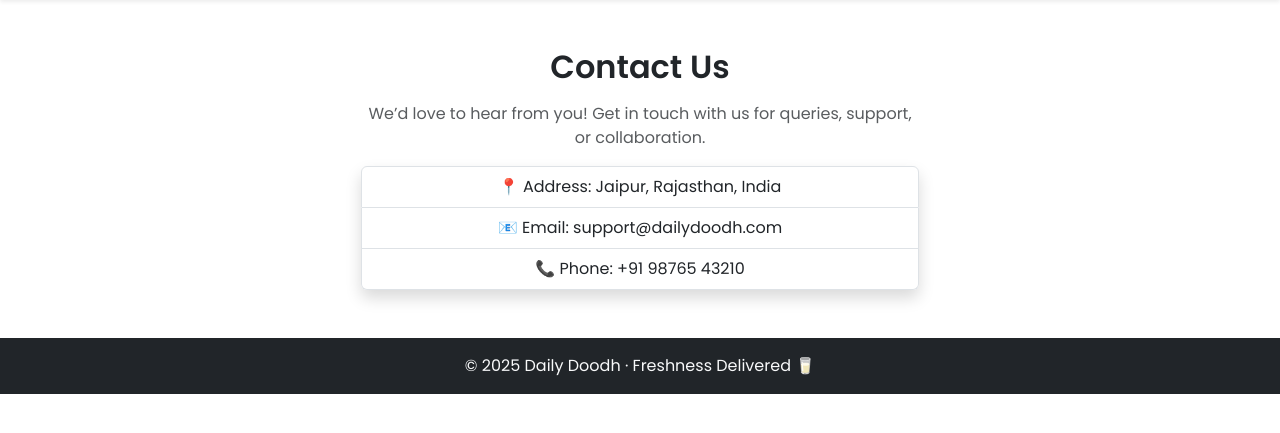
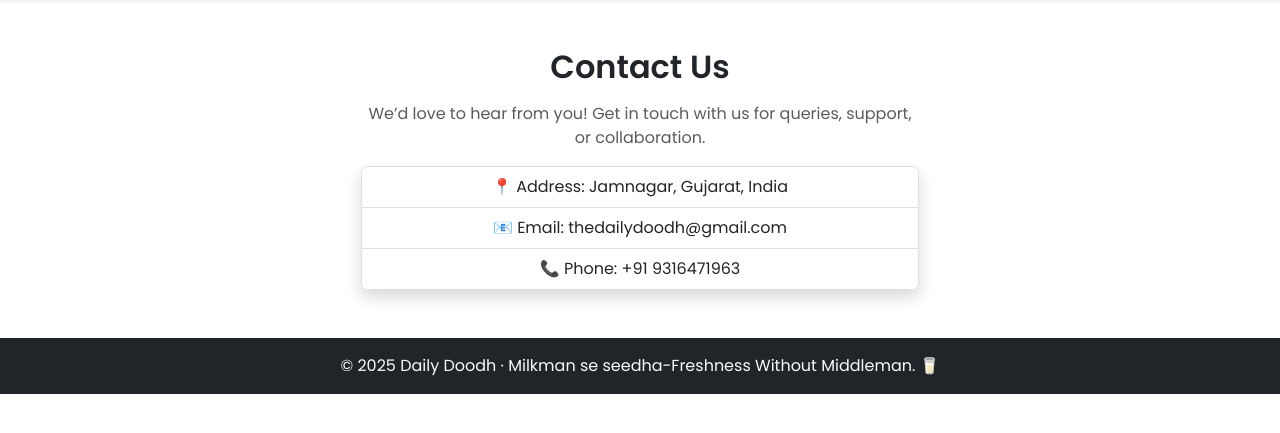
Before and after one commit to audichmahesh88-cloud/thedailydoodh, a Flask app: page /contact in a window 1280 px wide. Shown: the part 56-489 px from the top of the page. Run offline with Flask 3, Linux system fonts and the light colour scheme.

Commit message:
quick update

```diff
--- a/templates/about.html
+++ b/templates/about.html
@@ -1,7 +1,8 @@
 {% extends "base.html" %}
 {% block content %}
 <div class="text-center">
-  <h2 class="fw-bold mb-3">About Us</h2>
-  <p class="lead">Daily Doodh is a platform that connects local milkmen and dairy sellers directly with customers. Our goal is to support small dairy businesses while delivering pure, fresh, and affordable milk & dairy products to households.</p>
+  <h2 class="fw-bold">About Us</h2>
+  <p class="lead">Daily Doodh is a platform that connects milkmen and dairy product sellers directly with customers.
+  Our mission is to ensure fresh, pure, and affordable dairy products reach every household with just a click.</p>
 </div>
 {% endblock %}
--- a/templates/base.html
+++ b/templates/base.html
@@ -83,7 +83,7 @@
 
   <!-- Footer -->
   <footer class="bg-dark text-light text-center py-3 mt-5">
-    <p class="mb-0">© 2025 Daily Doodh · Freshness Delivered 🥛</p>
+    <p class="mb-0">© 2025 Daily Doodh · Milkman se seedha-Freshness Without Middleman. 🥛</p>
   </footer>
 
   <!-- Bootstrap JS -->
--- a/templates/contact.html
+++ b/templates/contact.html
@@ -4,9 +4,9 @@
   <h2 class="fw-bold mb-3">Contact Us</h2>
   <p class="text-muted">We’d love to hear from you! Get in touch with us for queries, support, or collaboration.</p>
   <ul class="list-group shadow">
-    <li class="list-group-item">📍 Address: Jaipur, Rajasthan, India</li>
-    <li class="list-group-item">📧 Email: support@dailydoodh.com</li>
-    <li class="list-group-item">📞 Phone: +91 98765 43210</li>
+    <li class="list-group-item">📍 Address: Jamnagar, Gujarat, India</li>
+    <li class="list-group-item">📧 Email: thedailydoodh@gmail.com</li>
+    <li class="list-group-item">📞 Phone: +91 9316471963</li>
   </ul>
 </div>
 {% endblock %}
--- a/templates/vision.html
+++ b/templates/vision.html
@@ -2,6 +2,8 @@
 {% block content %}
 <div class="text-center">
   <h2 class="fw-bold mb-3">Our Vision 🌱</h2>
-  <p class="lead">We aim to build a community-driven dairy marketplace that ensures fair pricing for farmers and quality products for customers. Our mission is to revive the tradition of fresh milk delivery with the help of modern technology.</p>
+  <p class="lead">Our goal is to empower local milkmen and dairy sellers by giving them a digital platform where they can connect directly with customers.
+     We aim to ensure every household gets pure, fresh, and affordable dairy products, while supporting the livelihoods of local milk suppliers.
+     Our vision is to build trust, promote freshness, and make the dairy supply chain simple,</p>
 </div>
 {% endblock %}
```
